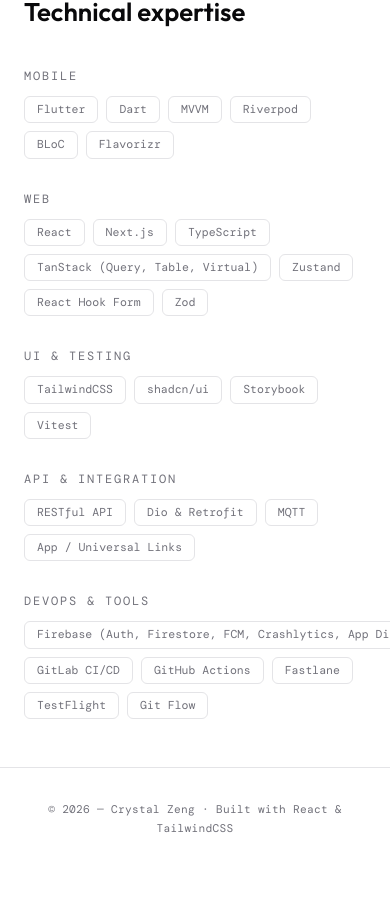
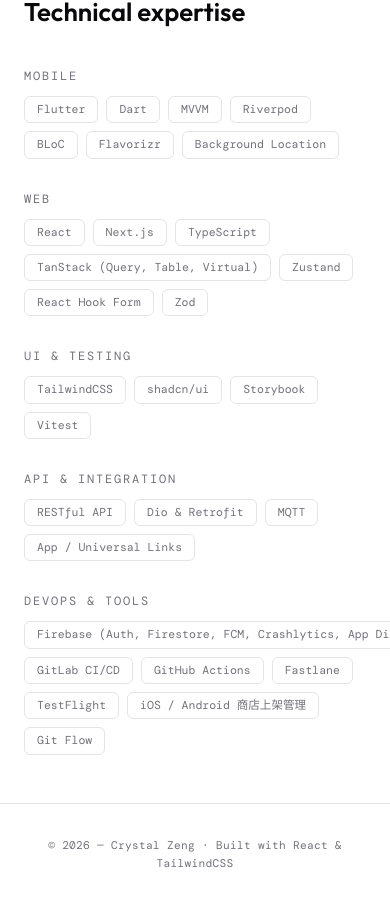
Before and after one commit to YJZeng1120/portfolio, a React (Vite) app: page / in a window 390 px wide. Shown: the part 3500-4404 px from the top of the page. Before the commit the page ends 4369 px from the top, so only its background shows below. Built offline with nearby package versions, Linux system fonts and the light colour scheme; a web font is replaced by a local one.

Commit message:
docs: update skills list to include additional items in Mobile and DevOps categories

```diff
--- a/src/data/portfolio.ts
+++ b/src/data/portfolio.ts
@@ -30,7 +30,7 @@
 export const skills: SkillGroup[] = [
   {
     category: "Mobile",
-    items: ["Flutter", "Dart", "MVVM", "Riverpod", "BLoC", "Flavorizr"]
+    items: ["Flutter", "Dart", "MVVM", "Riverpod", "BLoC", "Flavorizr", "Background Location"]
   },
   {
     category: "Web",
@@ -60,6 +60,7 @@
       "GitHub Actions",
       "Fastlane",
       "TestFlight",
+      "iOS / Android 商店上架管理",
       "Git Flow"
     ]
   }
```
